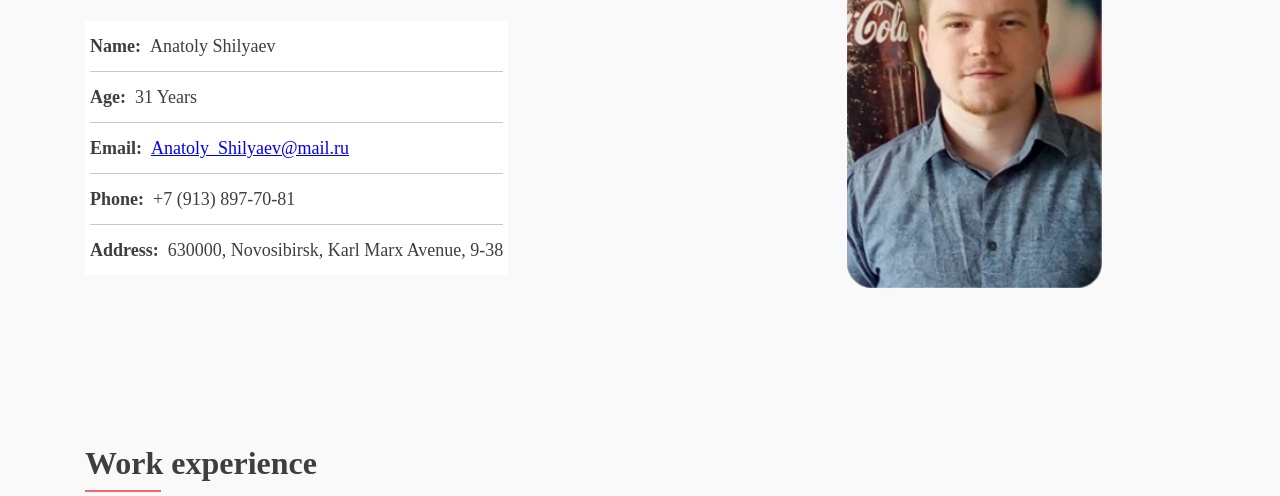
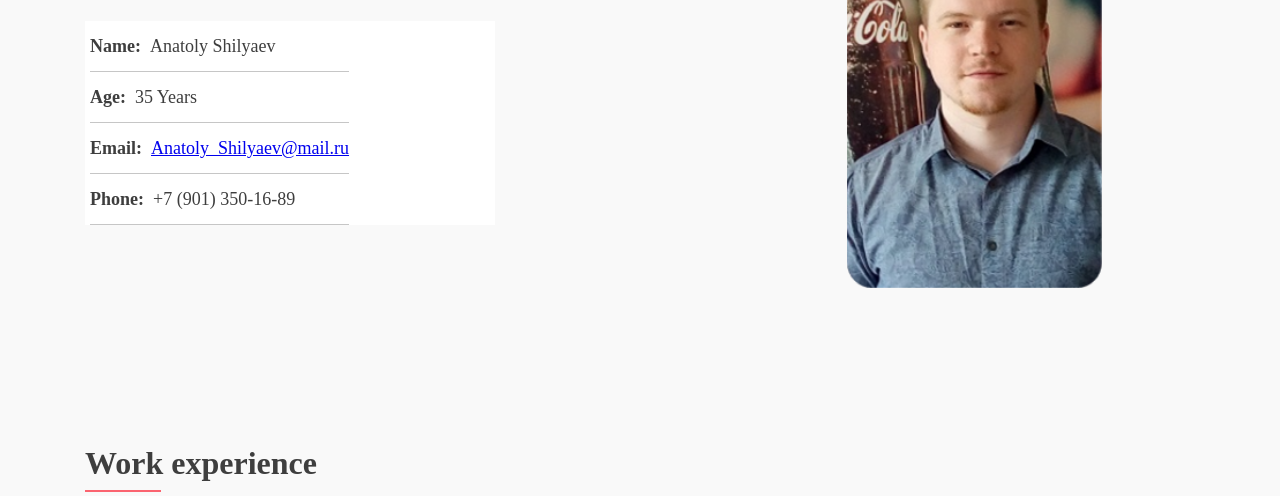
Before and after one commit to AnatolySSS/Personal-Cover, a plain HTML site: page index.html in a window 1280 px wide. Shown: the part 601-1097 px from the top of the page. Drawn offline with Linux system fonts and the light colour scheme.

Commit message:
Update index.html

```diff
--- a/index.html
+++ b/index.html
@@ -64,17 +64,17 @@
                   <td><span>Name:&nbsp;&nbsp;</span>Anatoly Shilyaev</td>
                 </tr>
                 <tr class="aboutMe__main__details__bottomLine">
-                  <td><span>Age:&nbsp;&nbsp;</span>31 Years</td>
+                  <td><span>Age:&nbsp;&nbsp;</span>35 Years</td>
                 </tr>
                 <tr class="aboutMe__main__details__bottomLine">
                   <td><span>Email:&nbsp;&nbsp;</span><a href="mailto:Anatoly_Shilyaev@mail.ru">Anatoly_Shilyaev@mail.ru</a></td>
                 </tr>
                 <tr class="aboutMe__main__details__bottomLine">
-                  <td><span>Phone:&nbsp;&nbsp;</span>+7 (913) 897-70-81</td>
+                  <td><span>Phone:&nbsp;&nbsp;</span>+7 (901) 350-16-89</td>
                 </tr>
-                <tr>
-                  <td><span>Address:&nbsp;&nbsp;</span>630000, Novosibirsk, Karl Marx Avenue, 9-38</td>
-                </tr>
+<!--                 <tr>
+                  <td><span>Address:&nbsp;&nbsp;</span>603000, Nizhny Novdorod, Maksima Gorkogo street, 34-52</td>
+                </tr> -->
               </table>
             </div><!-- aboutMe__main__details -->
           </div><!-- aboutMe__main -->
```
